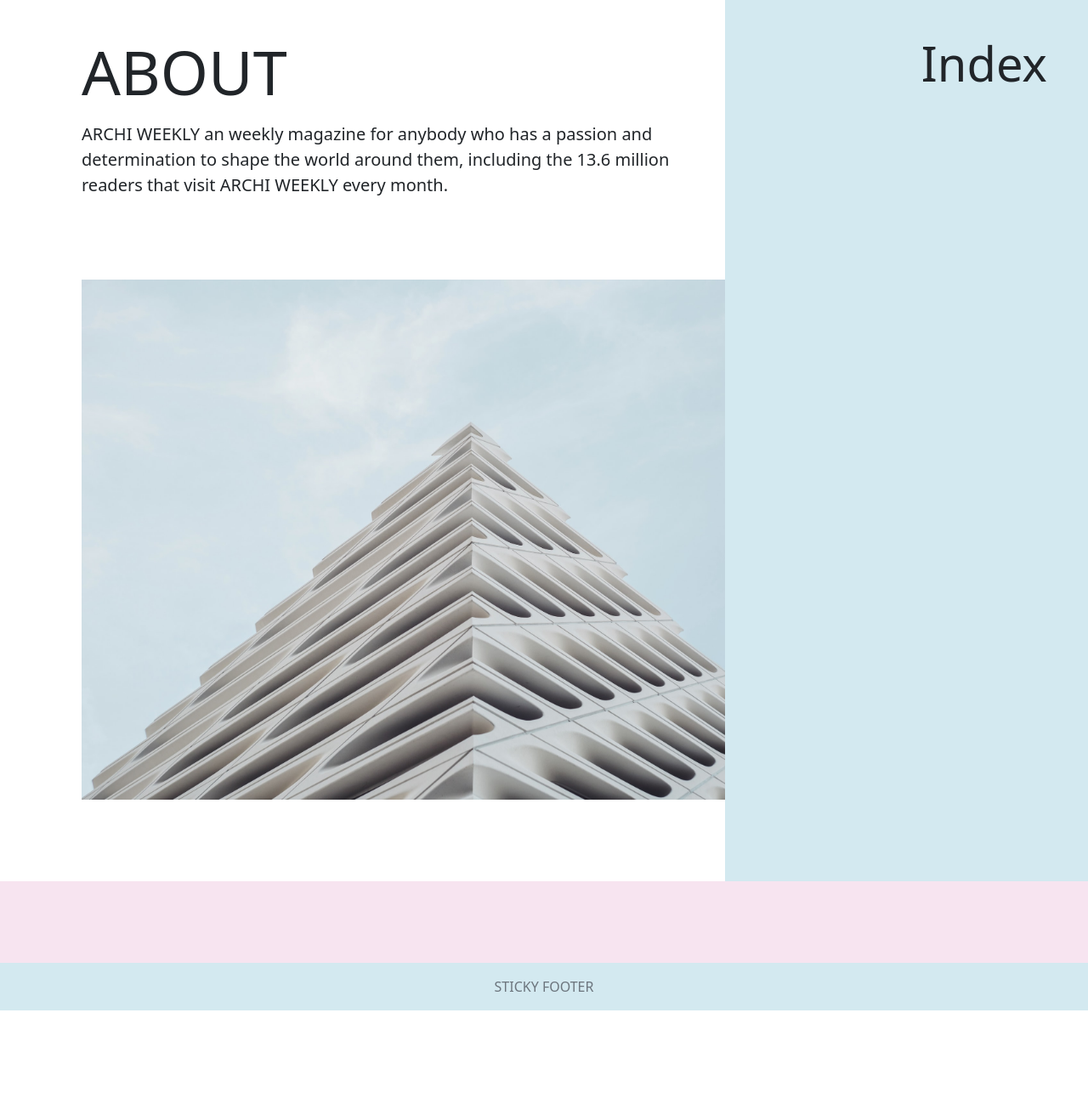
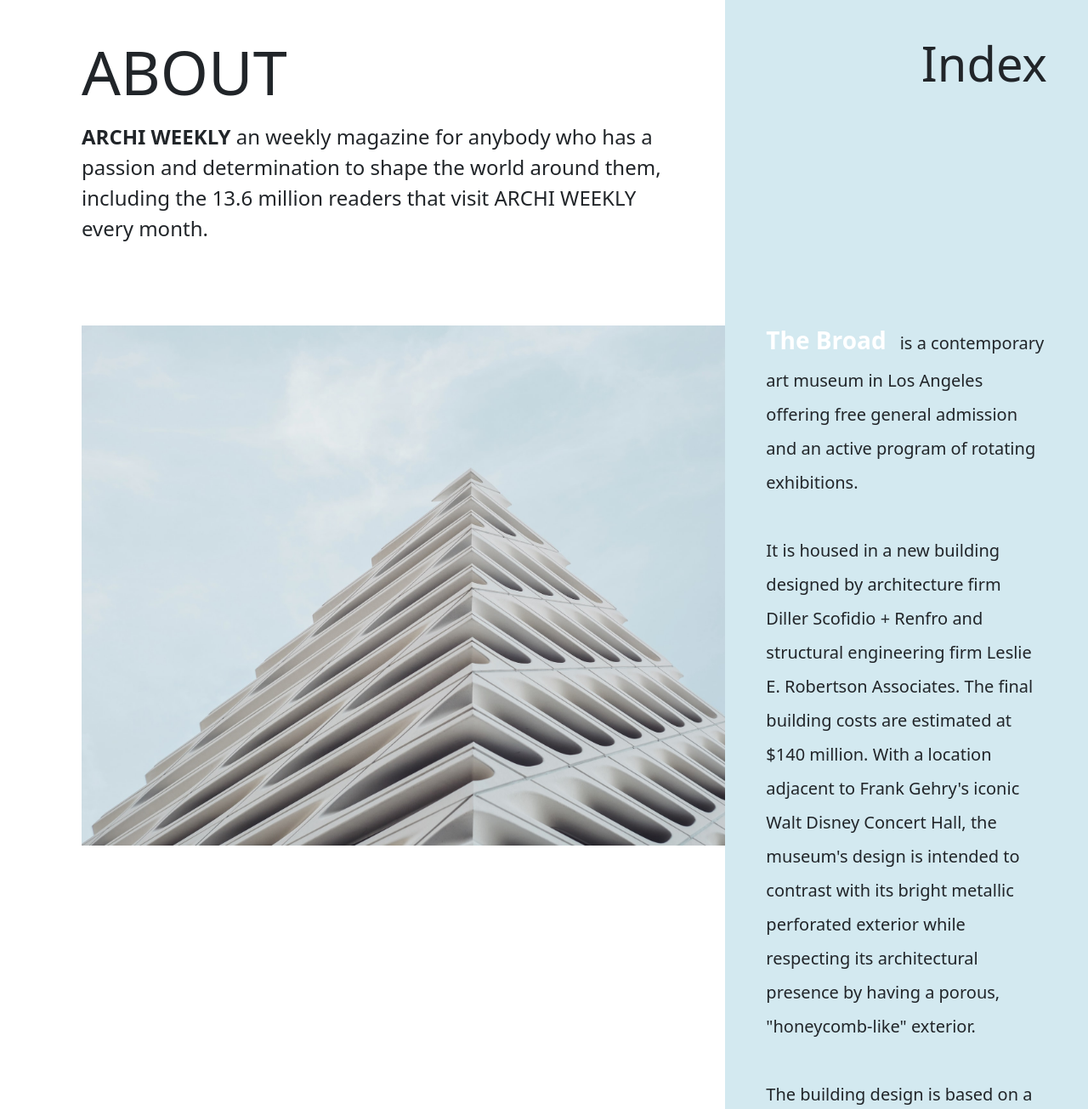
Before and after one commit to leedahw/architecture, a plain HTML site: page index.html in a window 1280 px wide. Shown: the part 855-2160 px from the top of the page at 85% size. Before the commit the page ends 2044 px from the top, so only its background shows below. Drawn offline with nearby package versions, Linux system fonts and the light colour scheme.

Commit message:
added text content to index div

```diff
--- a/index.html
+++ b/index.html
@@ -61,14 +61,25 @@
       <div class="row row-no-gutters rm-padding">
         <div class="col-lg-8 p-5 mb-5 full-height">
            <h2 class="display-2 mt-5 ps-5">ABOUT</h2>
-            <p class="lead mt-3 mb-5 ps-5">
-                ARCHI WEEKLY an weekly magazine for anybody who has a passion and determination to shape the world around them, including the 13.6 million readers that visit ARCHI WEEKLY every month.
+            <p class="lead mt-3 mb-5 ps-5 fs-4">
+                <span class="fw-bold">ARCHI WEEKLY</span> an weekly magazine for anybody who has a passion and determination to shape the world around them, including the 13.6 million readers that visit ARCHI WEEKLY every month.
             </p>
             <img class="ms-5 mt-5 image-responsive" src="./assets/building.jpg" alt="building-overlay-image" style="width:120%; z-index:200;"/>
         </div>
         <!-- RIGHTSIDE FOR TEXT -->
-        <div class="col-lg-4 p-5 lightblue text-end full-height">
-            <h4 class="display-4 mt-5">Index</h4>
+        <div class="col-lg-4 p-5 lightblue full-height">
+            <h4 class="display-4 mt-5 mb-5 text-end">Index</h4>
+            <br/>
+            <p class="fs-5 lead lh-lg" style="margin-top:12rem;"> <span class="fs-3 fw-bold white me-3">The Broad</span>is a contemporary art museum in Los Angeles offering free general admission and an active program of rotating exhibitions.</p>
+            <br/>
+            <p class="fs-5 lead lh-lg">
+                It is housed in a new building designed by architecture firm Diller Scofidio + Renfro and structural engineering firm Leslie E. Robertson Associates. The final building costs are estimated at $140 million. With a location adjacent to Frank Gehry's iconic Walt Disney Concert Hall, the museum's design is intended to contrast with its bright metallic perforated exterior while respecting its architectural presence by having a porous, "honeycomb-like" exterior.
+            </p>
+            <br />
+            <p class="fs-5 lead lh-lg">
+                The building design is based on a concept entitled "the veil and the vault". "The veil" is a porous envelope that wraps the whole building, filtering and transmitting daylight to the indoor space. This skin is made of 2,500 rhomboidal panels made in fiberglass reinforced concrete supported by a 650-ton steel substructure.[19] "The vault" is a concrete body which forms the core of the building, dedicated to artworks storage, laboratories, curatorial spaces and offices.
+                The museum's unorthodox facade, which the architects refer to as the "veil", has proved very tricky to fabricate, leading to delays in the construction schedule.
+            </p>
 
         </div>
     </div>
```
